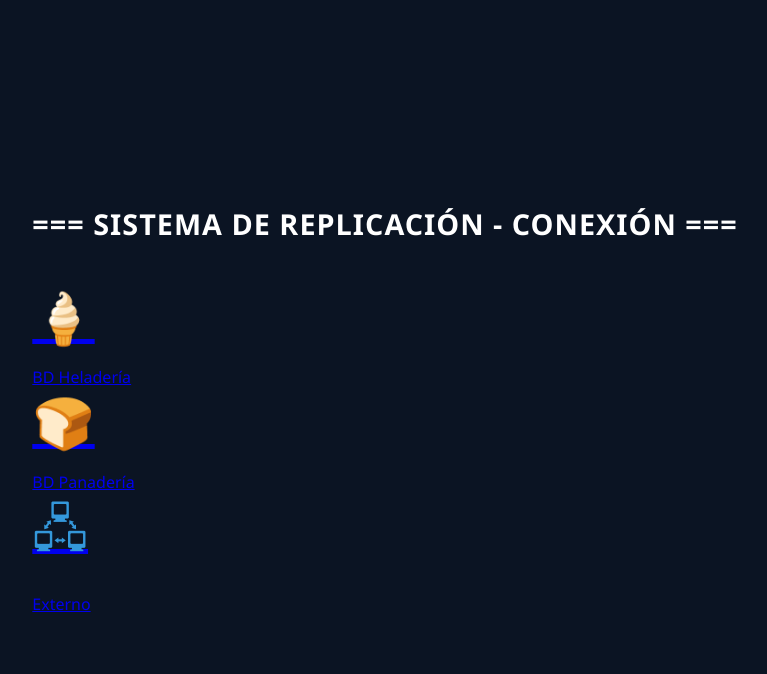
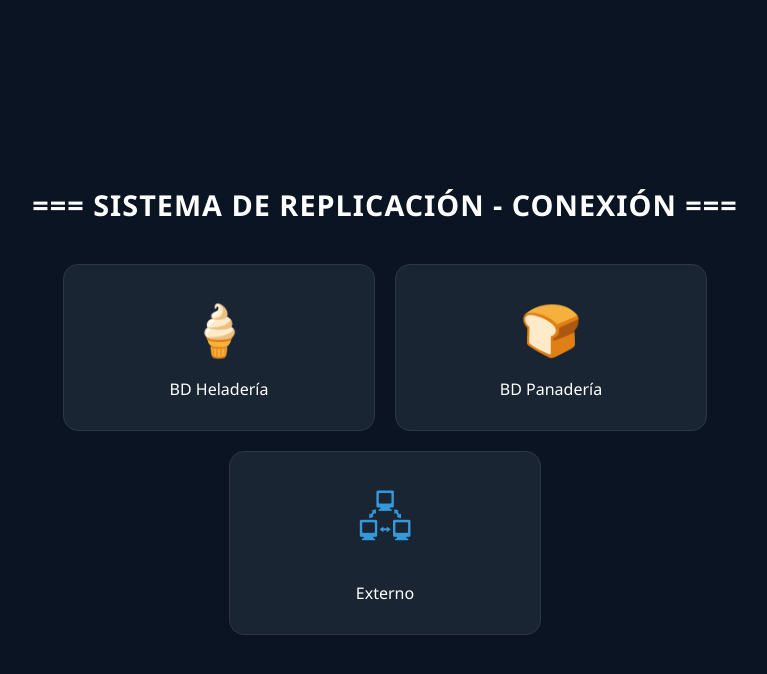
Before and after one commit to VictorPlatero/sistema-replicacion-dop, a Flask app: page / in a window 1280 px wide. Shown: the top 674 px of the page, without its empty margins (255-1022 px from the left). Run offline with Flask 3, Linux system fonts and the light colour scheme.

Commit message:
Update index.html

```diff
--- a/templates/index.html
+++ b/templates/index.html
@@ -1,28 +1,24 @@
 <!DOCTYPE html>
-<html lang="es">
+<html>
 <head>
-    <meta charset="UTF-8">
-    <title>Sistema de Replicación</title>
+    <title>Conexión de Replicación</title>
     <link rel="stylesheet" href="{{ url_for('static', filename='style.css') }}">
 </head>
 <body>
-    <div class="main-wrapper">
+    <div class="container">
         <h1>=== SISTEMA DE REPLICACIÓN - CONEXIÓN ===</h1>
-
-        <div class="cards-container">
-            <a href="/tablas/heladeria" class="db-card">
+        <div class="card-grid">
+            <a href="/dashboard/heladeria" class="card">
                 <div class="icon">🍦</div>
-                <span class="label">BD Heladería</span>
+                <span>BD Heladería</span>
             </a>
-
-            <a href="/tablas/panaderia" class="db-card">
+            <a href="/dashboard/panaderia" class="card">
                 <div class="icon">🍞</div>
-                <span class="label">BD Panadería</span>
+                <span>BD Panadería</span>
             </a>
-
-            <a href="/formulario_externo" class="db-card">
+            <a href="/formulario_externo" class="card">
                 <div class="icon">🖧</div>
-                <span class="label">Externo</span>
+                <span>Externo</span>
             </a>
         </div>
     </div>
```
